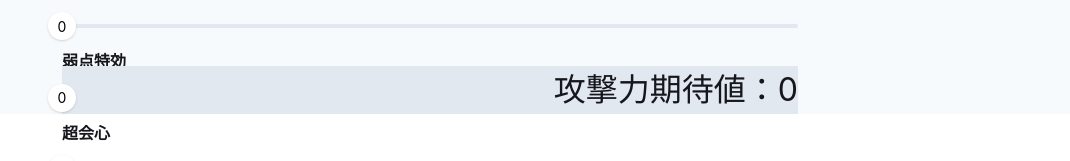
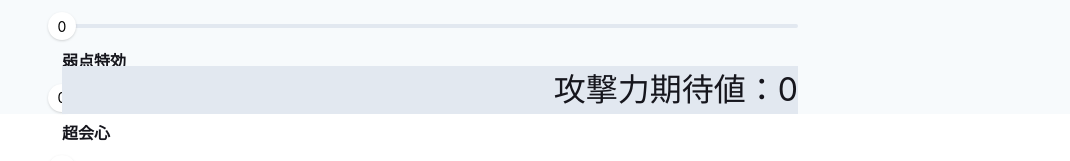
Before and after one commit to yudai-nkt/mhrise-mean-weapon-attack, a Next.js app: page / in a window 1280 px wide. Shown: the part 686-847 px from the top of the page, without its empty margins (210-1280 px from the left). Built offline with nearby package versions, Linux system fonts and the light colour scheme.

Commit message:
fix: show calculation result above the silders

```diff
--- a/src/pages/index.tsx
+++ b/src/pages/index.tsx
@@ -157,6 +157,7 @@ const Index = (): JSX.Element => {
           bottom={0}
           opacity={1}
           backgroundColor={isDark ? "gray.700" : "gray.200"}
+          zIndex={1}
         >
           攻撃力期待値：
           {weapon ? calcMeanAttack(weapon, items, skills).toFixed(2) : 0}
```
